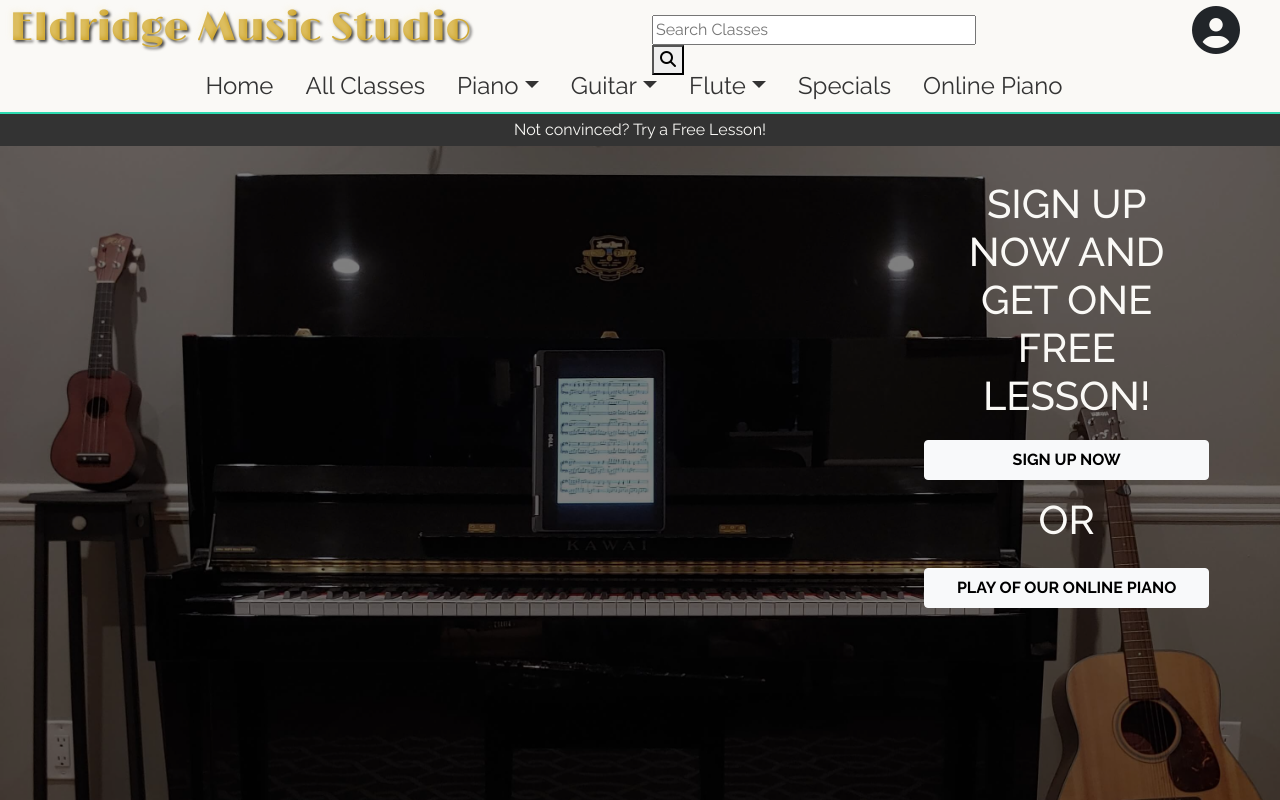
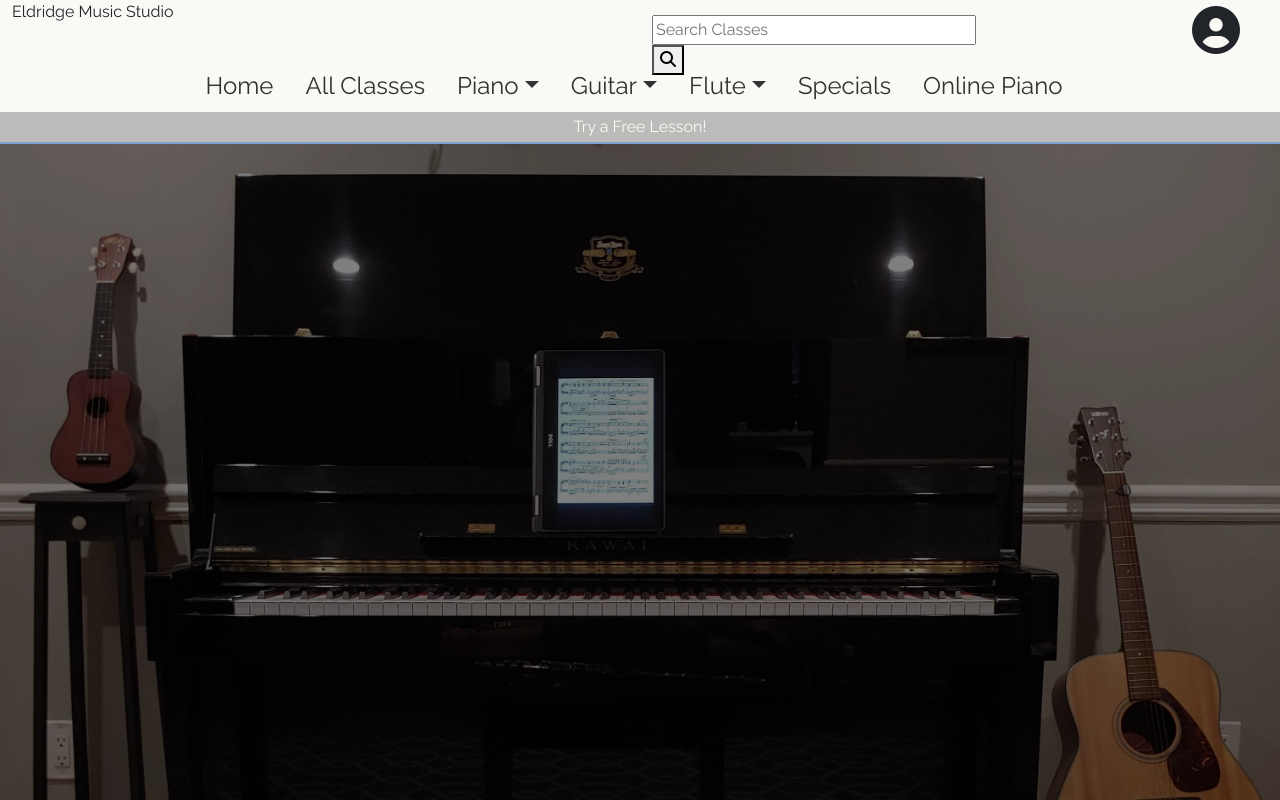
Before and after one commit to Richardaeld/Eldridge_Music, a Django app: page / in a window 1280 px wide. Run offline with Django 3.2, Linux system fonts and the light colour scheme; some libraries are stand-ins or nearby versions.

Commit message:
Removed content of coaxsio.html and index.html from base.html, added template blocks for core_js and title to base.html

```diff
--- a/templates/base.html
+++ b/templates/base.html
@@ -20,15 +20,22 @@
     <script src="https://cdn.jsdelivr.net/npm/bootstrap@5.0.2/dist/js/bootstrap.min.js" integrity="sha384-cVKIPhGWiC2Al4u+LWgxfKTRIcfu0JTxR+EQDz/bgldoEyl4H0zUF0QKbrJ0EcQF" crossorigin="anonymous"></script>
 
 
-    <title>Eldridge Music</title>
+    <title>Eldridge Music {% block title %}{% endblock %}</title>
   </head>
   <body>
+
+    <!-- background image -->
+    <div class="container-fluid index-background">
+      <div class="row">
+        <div class="col-12 index-overlay"></div>
+      </div>
+    </div>
 
     <header class="container-fluid fixed-top" style="background: #faf9f6;">
       <div class="row" style="flex-wrap:nowrap; display:flex; justify-content: space-between; flex-direction: row;">
 
         <div class="" style="flex-basis:40%; flex-shrink:0; white-space:nowrap">
-          <p class="title-header1" style="margin:0;">Eldridge Music Studio</p>
+          <p class="logo-title" style="margin:0;">Eldridge Music Studio</p>
         </div>
 
         <div class="" style="flex-basis:30%; flex-shrink:1;">
@@ -45,7 +52,7 @@
         </div>
       </div>
 
-      <nav class="row" style="border-bottom: 2px solid #2EDBB1">
+      <nav class="row" > <!--#6296d5b4-->
         <ul class="nav justify-content-center">
 
           <li class="nav-item">
@@ -97,124 +104,18 @@
       </ul>
     </nav>
     <div class="row">
-      <div class="col-12" style="height:2rem; background-color: #333;">
-        <p class="y-center" style="color:#faf9f6; text-align: center;">Not convinced? Try a Free Lesson!</p>
+      <div class="col-12" style="height:2rem; background-color: rgba(0,0,0,.25); border-bottom: 2px solid #6296d5b4"> <!-- #283D57   82650E-->
+        <p class="y-center mb-0" style="color:#faf9f6; text-align: center;">Try a Free Lesson!</p>
       </div>
     </div>
   </header>
-
-  <!-- background image -->
-  <div class="container-fluid index-background">
-    <div class="row">
-      <div class="col-12 index-overlay"></div>
-    </div>
-  </div>
-
-
-
-
-  <div class="container-fluid" style="position: relative; z-index: 4; top:10rem;">
-    <div class="row">
-
-      <div class="col-8">
-        <div class="row justify-content-center">
-          <div class="col-10 mt-3" style="color: #faf9f6">
-            <p class="y-center"></p>
-          </div>
-        </div>
-      </div>
-
-      <div class="col-4">
-        <div class="row justify-content-center">
-
-          <div class="col-8 mt-3" style="color: #faf9f6">
-            <h1 class="text-uppercase y-center" style="text-align: center;">Sign up now and get one free lesson!</h1>
-          </div>
-
-          <div class="col-8 mt-3 btn btn-light">
-            <button class="y-center remove-button">
-              <p class="text-uppercase mb-0"><strong>Sign up now</strong></p>
-            </button>
-          </div>
-
-          <div class="col-8 mt-3" style="color: #faf9f6">
-            <h1 class="text-uppercase" style="text-align: center;">Or</h1>
-          </div>
-
-          <div class="col-8 mt-3 btn btn-light">
-            <button class="y-center remove-button">
-              <p id="play-piano" class="text-uppercase mb-0"><strong>Play of our Online Piano</strong></p>
-            </button>
-          </div>
-
-        </div>
-      </div>
-
-    </div>
-  </div>
-
-
-    <!-- <p>Coming soon Guitar!</p> -->
-    <div class="container-fluid piano-container" style="display:none;">
-      <div class="row">
-
-        <div class="col-6">
-          <button class="remove-button">
-            <h3>Return</h3>
-          </button>
-        </div>
-
-        <!-- filter for hero image -->
-        <!-- <div class="col-12 piano-overlay"></div> -->
-        <!-- genreal size settings -->
-        <div class="col-12 piano-size" style="position:relative;">
-          <!-- Piano sides -->
-          <div class="piano-side-top"></div>
-          <div class="piano-side-bottom"></div>
-          <!-- piano keys -->
-          <!-- first octive -->
-          <div class="key-white" style="left:8%"></div>
-          <div class="key-black" style="left:12.25%"></div>
-          <div class="key-white" style="left:14%"></div>
-          <div class="key-black" style="left:18.5%"></div>
-          <div class="key-white" style="left:20%"></div>
-          <div class="key-white" style="left:26%"></div>
-          <div class="key-black" style="left:30.25%"></div>
-          <div class="key-white" style="left:32%"></div>
-          <div class="key-black" style="left:36.25%"></div>
-          <div class="key-white" style="left:38%"></div>
-          <div class="key-black" style="left:42.25%"></div>
-          <div class="key-white" style="left:44%"></div>
-          <!-- second octive -->
-          <div class="key-white" style="left:50%"></div>
-          <div class="key-black" style="left:54.25%"></div>
-          <div class="key-white" style="left:56%"></div>
-          <div class="key-black" style="left:60.25%"></div>
-          <div class="key-white" style="left:62%"></div>
-          <div class="key-white" style="left:68%"></div>
-          <div class="key-black" style="left:72.25%"></div>
-          <div class="key-white" style="left:74%"></div>
-          <div class="key-black" style="left:78.3%"></div>
-          <div class="key-white" style="left:80%"></div>
-          <div class="key-black" style="left:84.5%"></div>
-          <div class="key-white" style="left:86%"></div>
-          <!-- Piano Lid -->
-          <div class="piano-lid" >
-              <div class="col-12 col-md-6 align-self-center" style="position:relative; height:100%; width:100%">
-                  <p class="title-header">Coaxsio</p>
-              </div>
-          </div>
-
-        </div>
-      </div>
-    </div>
-
-
-    <script src="{% static 'js/borderjs.js' %}"></script>
 
 
     {% block content %}
     {% endblock %}
 
+    {% block core_js %}
+    {% endblock %}
+
   </body>
 </html>
```
